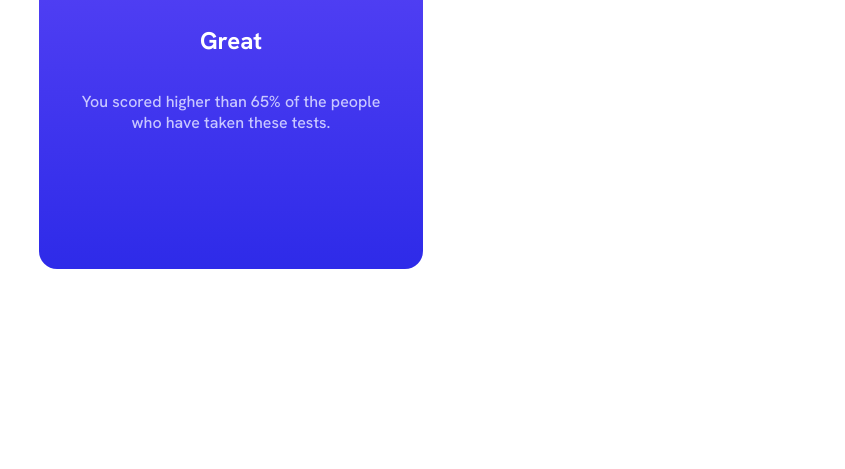
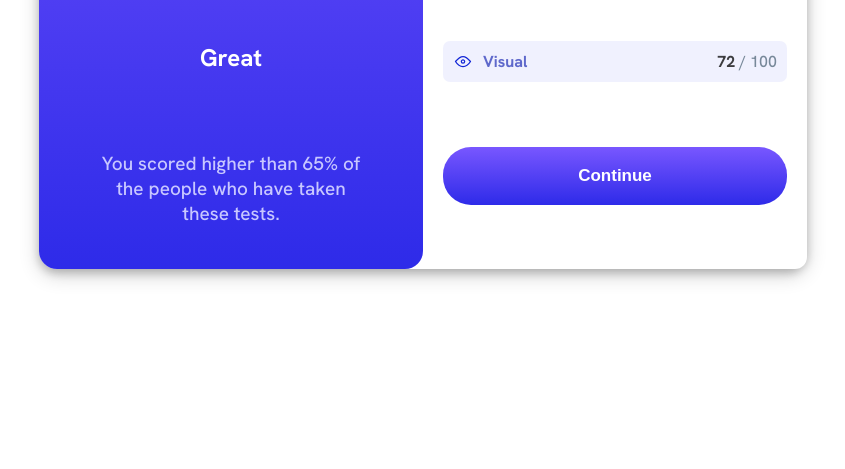
Before and after one commit to mildheart/git_folder, a plain HTML site: page index.html in a window 1280 px wide. Shown: the part 675-1144 px from the top of the page, without its empty margins (281-1126 px from the left). Drawn offline with Linux system fonts and the light colour scheme; a script that the page names is missing.

Commit message:
Added code

```diff
--- a/Style.css
+++ b/Style.css
@@ -15,6 +15,7 @@
     height: 78vh;
     margin: 25%;
     border-radius: 18px;
+    box-shadow: 0 4px 8px 0 rgba(0, 0, 0, 0.2), 0 6px 20px 0 rgba(0, 0, 0, 0.19);
 }
 
 .left_container{
@@ -27,10 +28,16 @@
     align-items: center;
     background-image: linear-gradient(hsl(252, 100%, 67%),hsl(241, 81%, 54%));
     border-radius: 18px;
-    padding: 17px;
     text-align: center;
     color:  hsl(0, 0%, 100%);
-    padding: 35px;
+    padding-top: 25px;
+    padding-left: 59px;
+    padding-right: 59px;
+    justify-content: space-evenly;
+}
+
+.left_container p{
+    width: 100%;
 }
 
 p{
@@ -72,7 +79,7 @@ h1{
 }
 
 .info{
-    font-size: 16px;
+    font-size: 19px;
 }
 
 .right_container{
@@ -84,7 +91,7 @@ h1{
     border-top-right-radius: 12px;
     border-bottom-right-radius: 12px;
     padding: 20px;
-    row-gap: 12px;
+    justify-content: space-evenly;
 
 }
 
@@ -94,7 +101,7 @@ h1{
     background-color: aqua;
     padding: 10px;
     border-radius: 7px;
-    column-gap: 5px;
+
 
 }
 .summary_span{
@@ -150,12 +157,13 @@ h1{
 
 button{
     margin-top: 22px;
-    padding-top: 15px;
-    padding-bottom: 15px;
+    padding-top: 19px;
+    padding-bottom: 19px;
     border: none;
     border-radius: 28px;
     font-weight: 700;
     color: white;
+    font-size: 17px;
     background-image: linear-gradient(hsl(252, 100%, 67%),hsl(241, 81%, 54%));;
 }
 
@@ -167,3 +175,6 @@ button:hover{
 .summary_heading{
     margin-bottom: 10px;
 }
+img{
+    margin-right: 10px;
+}
```
